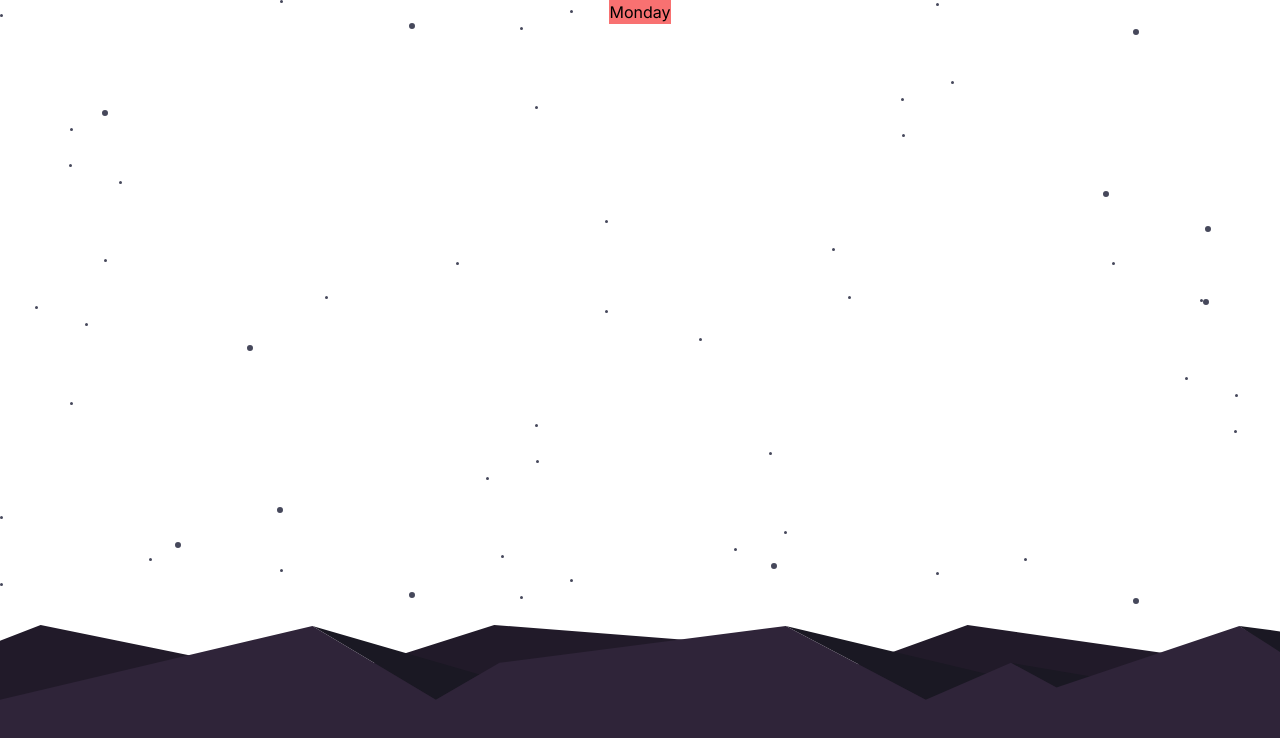
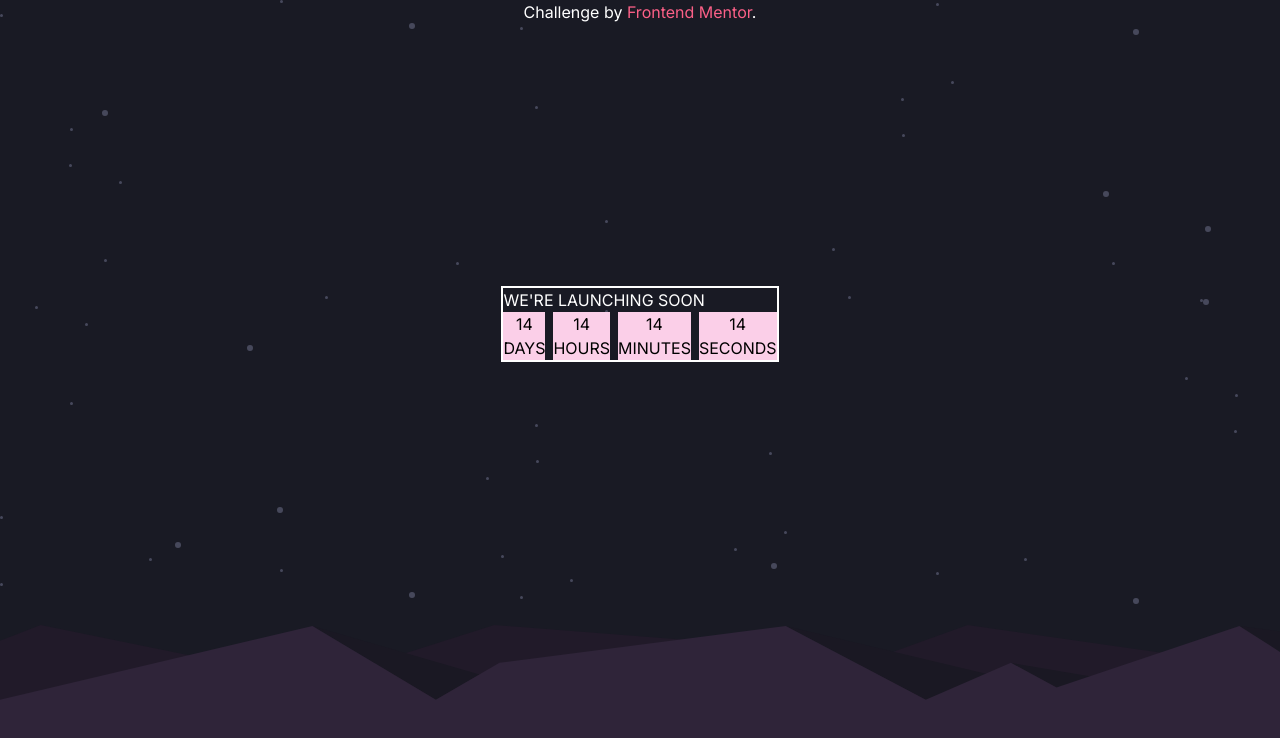
Before and after one commit to MartinPettersen/frontendmentor_challenge_Launch_countdown_timer, a Next.js app: page / in a window 1280 px wide. Shown: the top 738 px of the page. Built offline with nearby package versions, Linux system fonts and the light colour scheme.

Commit message:
add main container

```diff
--- /dev/null
+++ b/app/components/Container/Clock.tsx
@@ -0,0 +1,14 @@
+import React from 'react'
+import Timer from './Timer'
+
+const Clock = () => (
+    <div className='flex justify-center gap-2'>
+        <Timer label="DAYS"/>
+        <Timer label="HOURS"/>
+        <Timer label="MINUTES"/>
+        <Timer label="SECONDS"/>
+
+    </div>
+  )
+
+export default Clock
--- a/app/components/Container/Container.tsx
+++ b/app/components/Container/Container.tsx
@@ -1,7 +1,12 @@
 import React from 'react'
+import Headline from './Headline'
+import Clock from './Clock'
 
 const Container = () => (
-    <div>Container</div>
+    <div className='border-2 border-white'>
+        <Headline />
+        <Clock />
+    </div>
   )
 
 export default Container
--- /dev/null
+++ b/app/components/Container/Headline.tsx
@@ -0,0 +1,8 @@
+import React from 'react'
+
+const Headline = () => (
+    // eslint-disable-next-line react/no-unescaped-entities
+    <div className='text-[hsl(0,_0%,_100%)] '>WE'RE LAUNCHING SOON</div>
+  )
+
+export default Headline
--- /dev/null
+++ b/app/components/Container/Timer.tsx
@@ -0,0 +1,14 @@
+import React from "react";
+
+type Prop = {
+  label: String;
+};
+
+const Timer = ({ label }: Prop) => (
+  <div className="bg-pink-200 flex flex-col items-center justify-center">
+    <div>14</div>
+    <div>{label}</div>
+  </div>
+);
+
+export default Timer;
--- /dev/null
+++ b/app/components/FrontendMentor.tsx
@@ -0,0 +1,8 @@
+import Link from 'next/link'
+import React from 'react'
+
+const FrontendMentor = () => (
+    <div className='text-white'>Challenge by <Link className='text-[hsl(345,_95%,_68%)]' href="https://www.frontendmentor.io?ref=challenge" target="_blank">Frontend Mentor</Link>.</div>
+  )
+
+export default FrontendMentor
--- a/app/layout.tsx
+++ b/app/layout.tsx
@@ -16,7 +16,7 @@ const RootLayout = ({
   children: React.ReactNode;
 }>) => (
     <html lang="en" >
-      <body className={`${inter.className} bg-stars`}>{children}</body>
+      <body className={`${inter.className} bg-[hsl(234,_17%,_12%)] bg-stars `}>{children}</body>
     </html>
   )
 export default RootLayout;
--- a/app/page.tsx
+++ b/app/page.tsx
@@ -1,11 +1,13 @@
 import React from "react";
 import Footer from "./components/Footer/Footer";
+import Container from "./components/Container/Container";
+import FrontendMentor from "./components/FrontendMentor";
 
 const Home = () => (
-  <main className="flex min-h-screen flex-col items-center justify-between">
-    <p className="bg-red-400">Monday</p>
+  <main className="flex min-h-screen flex-col items-center  justify-between">
+    <FrontendMentor />
+    <Container />
     <Footer />
-
   </main>
 );
 
--- a/tailwind.config.ts
+++ b/tailwind.config.ts
@@ -7,6 +7,7 @@ const config: Config = {
     "./app/**/*.{js,ts,jsx,tsx,mdx}",
   ],
   theme: {
+
     extend: {
       backgroundImage: {
         "gradient-radial": "radial-gradient(var(--tw-gradient-stops))",
```
